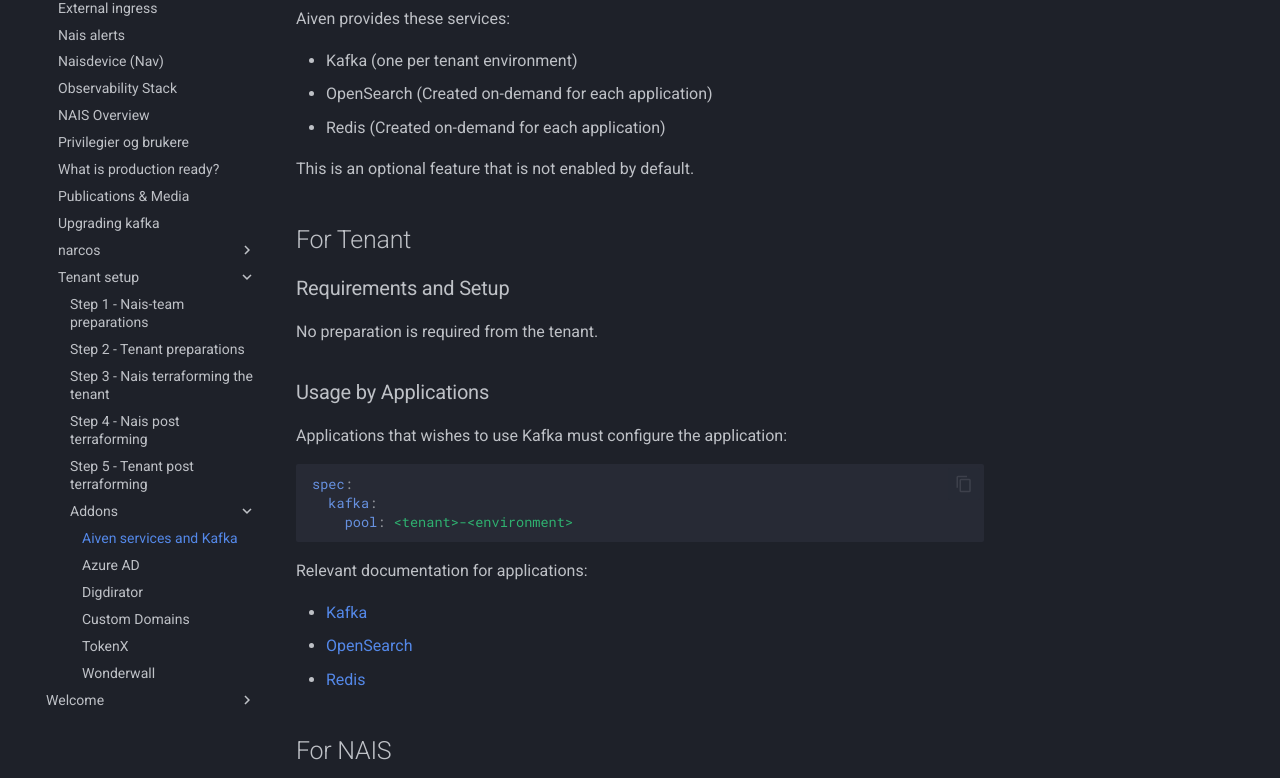
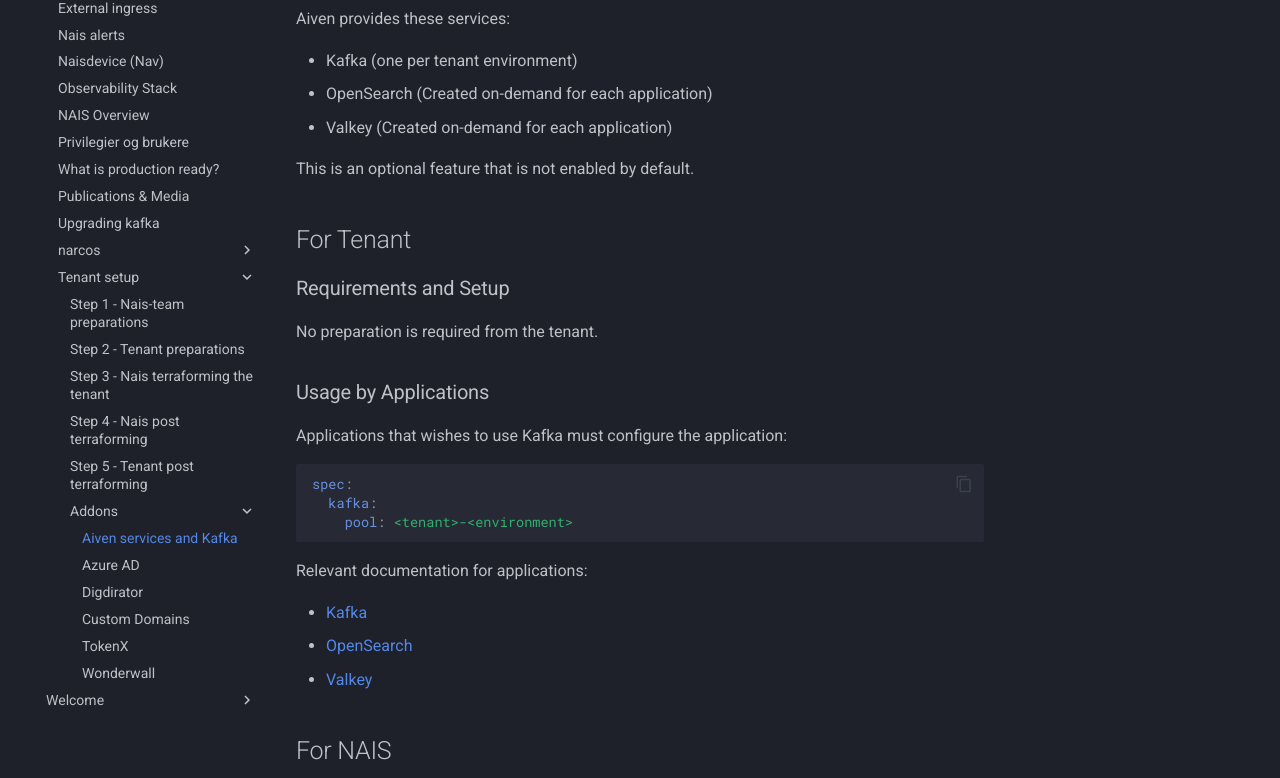
Before and after one commit to nais/handbook, an MkDocs documentation site: the page built from docs/technical/tenant-setup/addons/aiven.md, in a window 1280 px wide and 1400 px high. Shown: the part 292-1070 px from the top of the window. Built offline with MkDocs 1.6.1 and Material for MkDocs 9.7.7, drawn with Linux system fonts in a browser that asks for light colours; comment, search, counter and statistics services are not loaded.

Commit message:
Redis be gone

```diff
--- a/docs/technical/tenant-setup/addons/aiven.md
+++ b/docs/technical/tenant-setup/addons/aiven.md
@@ -9,7 +9,7 @@
 
 - Kafka (one per tenant environment)
 - OpenSearch (Created on-demand for each application)
-- Redis (Created on-demand for each application)
+- Valkey (Created on-demand for each application)
 
 This is an optional feature that is not enabled by default.
 
@@ -33,7 +33,7 @@
 
 - [Kafka](https://docs.nais.io/persistence/kafka/)
 - [OpenSearch](https://docs.nais.io/persistence/opensearch/)
-- [Redis](https://docs.nais.io/persistence/redis/)
+- [Valkey](https://docs.nais.io/persistence/valkey/)
 
 
 ## For NAIS
```
Also changed, not shown: docs/technical/doc-guidelines.md (+3 -3 lines).
